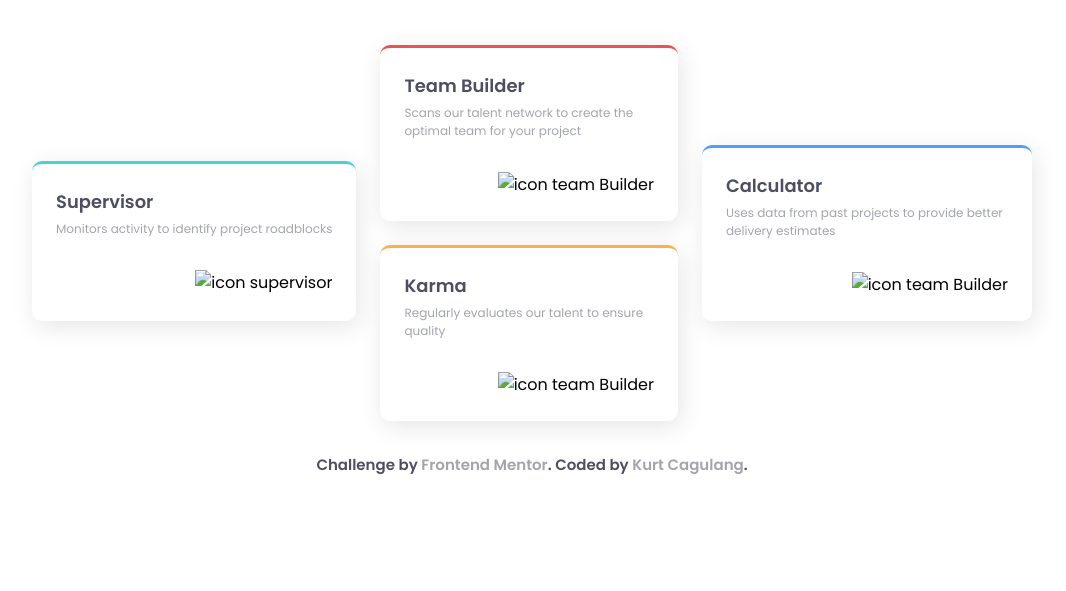
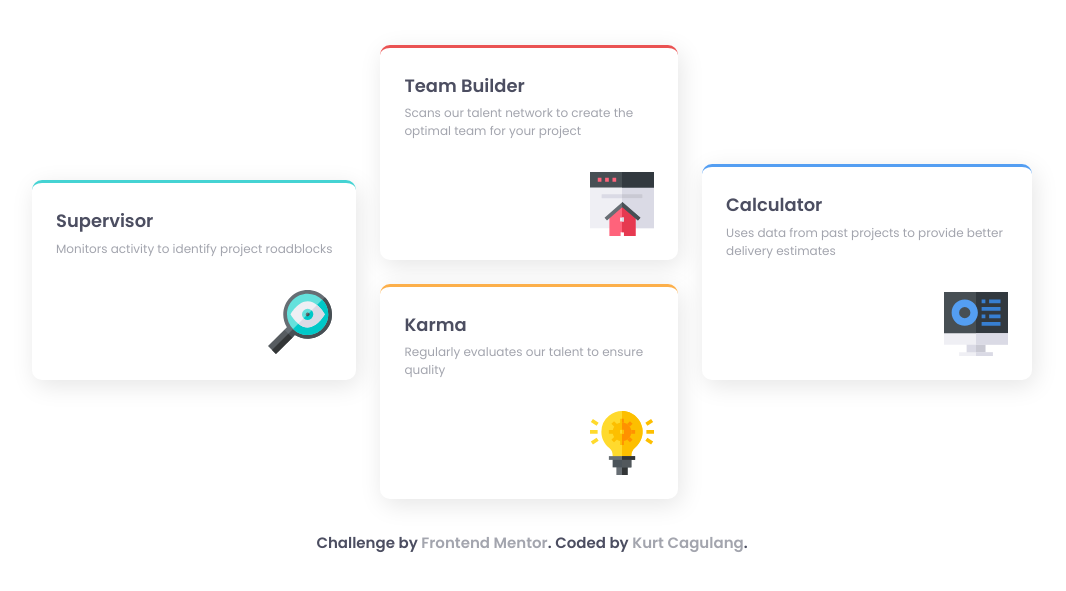
Before and after one commit to KurtSotto/Four-Card-Feature-Section, a plain HTML site: page index.html in a window 1280 px wide. Shown: the part 243-834 px from the top of the page, without its empty margins (108-1174 px from the left). Before the commit the page ends 807 px from the top, so only its background shows below. Drawn offline with Linux system fonts and the light colour scheme.

Commit message:
Update index.html

```diff
--- a/index.html
+++ b/index.html
@@ -5,7 +5,7 @@
     <meta name="viewport" content="width=device-width, initial-scale=1.0">
     <title>Four Card Feature Section</title>
     <link rel="stylesheet" href="index.css">
-    <link rel="icon" href="/four-card-feature/images/favicon-32x32.png">
+    <link rel="icon" href="/images/favicon-32x32.png">
     <link rel="preconnect" href="https://fonts.googleapis.com">
     <link rel="preconnect" href="https://fonts.gstatic.com" crossorigin>
     <link href="https://fonts.googleapis.com/css2?family=Poppins:wght@200;400;600&display=swap" rel="stylesheet">
@@ -25,7 +25,7 @@
                 <p>Monitors activity to identify project roadblocks</p>
             </div>
             <div class="flex">
-                <img src="/four-card-feature/images/icon-supervisor.svg" alt="icon supervisor">
+                <img src="/images/icon-supervisor.svg" alt="icon supervisor">
             </div>
         </article>
         <article class="article team-builder">
@@ -36,7 +36,7 @@
                 <p>Scans our talent network to create the optimal team for your project</p>
             </div>
             <div class="flex">
-                <img src="/four-card-feature/images/icon-team-builder.svg" alt="icon team Builder">
+                <img src="/images/icon-team-builder.svg" alt="icon team Builder">
             </div>
         </article>
         <article class="article karma">
@@ -47,7 +47,7 @@
                 <p>Regularly evaluates our talent to ensure quality</p>
             </div>
             <div class="flex">
-                <img src="/four-card-feature/images/icon-karma.svg" alt="icon team Builder">
+                <img src="/images/icon-karma.svg" alt="icon team Builder">
             </div>
         </article>
         <article class="article calculator">
@@ -58,7 +58,7 @@
                 <p>Uses data from past projects to provide better delivery estimates</p>
             </div>
             <div class="flex">
-                <img src="/four-card-feature/images/icon-calculator.svg" alt="icon team Builder">
+                <img src="/images/icon-calculator.svg" alt="icon team Builder">
             </div>
         </article>
     </main>
```
